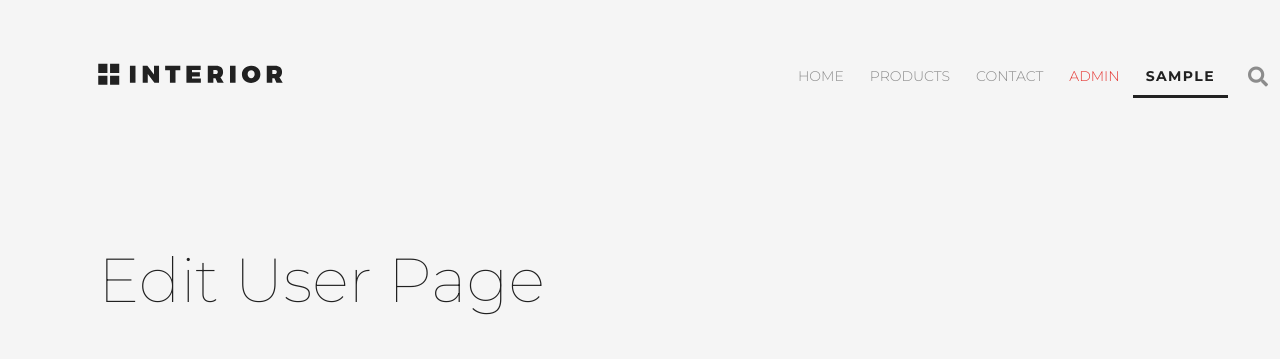
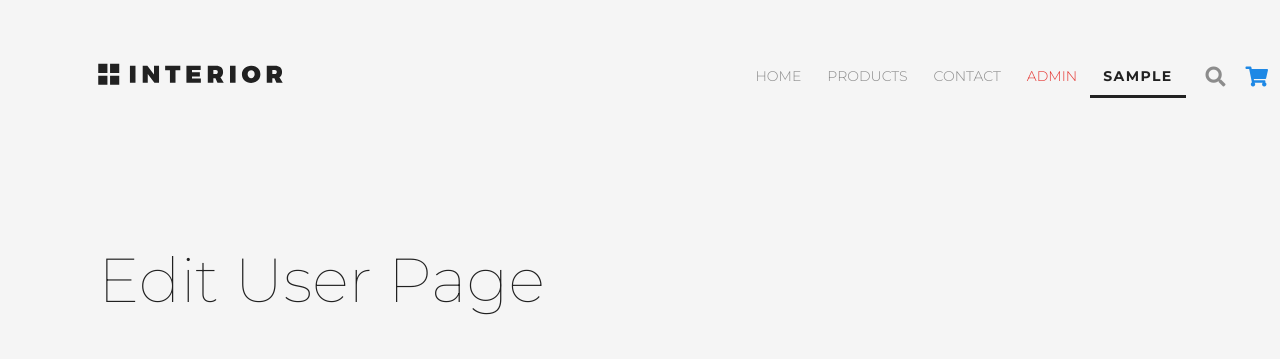
Before and after one commit to kurtatag/geekbrains-django-optimization-tools, a Django app: page /auth/edit/ in a window 1280 px wide; the page is wider, and only the part inside the window is pictured. Shown: the top 359 px of that part. Run offline with Django 3.2, Linux system fonts and the light colour scheme; the visitor is signed in with stand-in values (Sample User, id 1); data that the repository does not hold is empty; some libraries are stand-ins or nearby versions.

Commit message:
Modify sit menu. Add cart link to all pages.

```diff
--- a/mainapp/templates/mainapp/includes/inc_site_navigation.html
+++ b/mainapp/templates/mainapp/includes/inc_site_navigation.html
@@ -80,6 +80,12 @@
                     </span>
                 </a>
             </li>
+        {% else %}
+            <li class="menu-list cart">
+                <a href="{% url 'cart:view' %}" >
+                    <i class="fas fa-shopping-cart"></i>
+                </a>
+            </li>
         {% endif %}
     </ul>
 </div>
```
